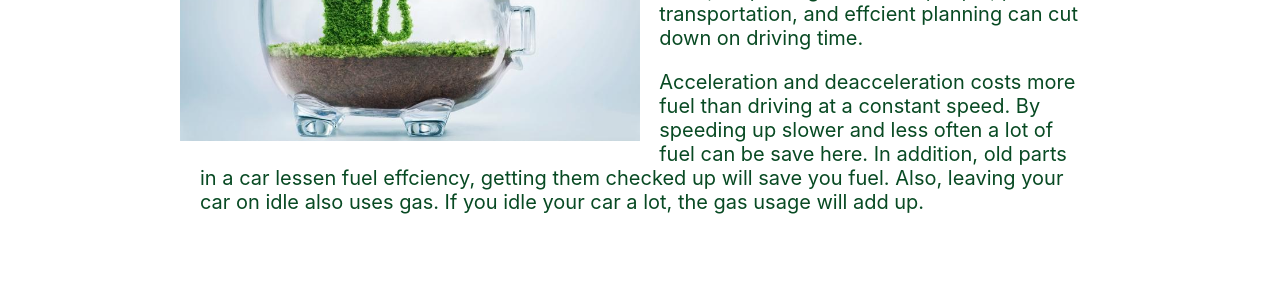
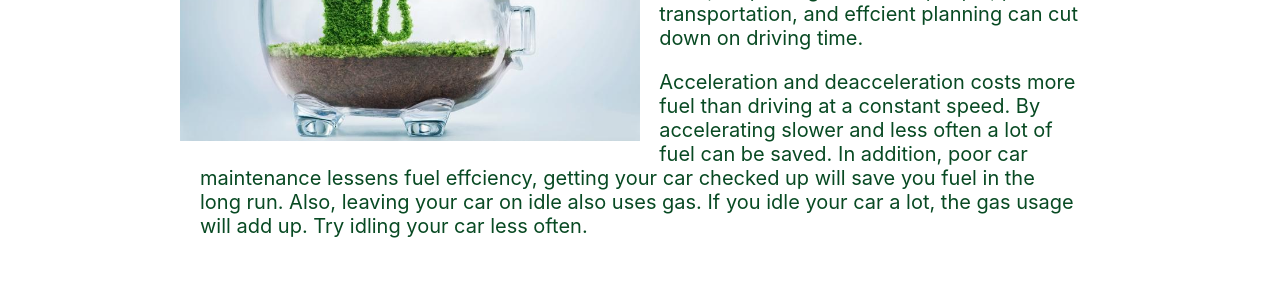
Before and after one commit to chonk9/webmaster23-24, a React (Create React App) app: page /clean-solutions-vehicles in a window 1280 px wide. Shown: the part 902-1190 px from the top of the page. Built offline with nearby package versions, Linux system fonts and the light colour scheme.

Commit message:
text revision

```diff
--- a/src/Pages/CleanSolutionsHome.jsx
+++ b/src/Pages/CleanSolutionsHome.jsx
@@ -24,7 +24,7 @@ export default function CleanSolutionsHome() {
             This can be done by using sails, windmills, and more recently, wind turbines.</p>
             <p>Wind power is very sustainable but inconsistent and requires other sources of energy
               and energy storage to create a reliable stream of energy.</p>
-            <p>Check the map to see if your area incentives for wind power.</p>
+            <p>Check the map to see if your area has incentives for switching to wind power.</p>
           </>}/>
         </div>
         <div className="solution">
@@ -37,7 +37,7 @@ export default function CleanSolutionsHome() {
               however, depending on your latitude, energy generation may fluctuate depending on the season.
               In addition, cloud coverage will affect power generation.</p>
             <p>Energy storage or a more reliable source of energy may be needed to supplement solar power.</p>
-            <p>Some places may give tax credit if you switch to solar so check out the map for more information.</p>
+            <p>Some states may have incentives for switching to solar so check out the map for more information.</p>
           </>}/>
         </div>
 
--- a/src/Pages/CleanSolutionsVehicles.jsx
+++ b/src/Pages/CleanSolutionsVehicles.jsx
@@ -75,9 +75,9 @@ export default function CleanSolutionsVehicles() {
                                     </p>
                                     <p>
                                         Acceleration and deacceleration costs more fuel than driving at a constant speed.
-                                        By speeding up slower and less often a lot of fuel can be save here.
-                                        In addition, old parts in a car lessen fuel effciency, getting them checked up will save you fuel.
-                                        Also, leaving your car on idle also uses gas. If you idle your car a lot, the gas usage will add up.
+                                        By accelerating slower and less often a lot of fuel can be saved.
+                                        In addition, poor car maintenance lessens fuel effciency, getting your car checked up will save you fuel in the long run.
+                                        Also, leaving your car on idle also uses gas. If you idle your car a lot, the gas usage will add up. Try idling your car less often.
                                     </p>
                                 </>
                             }
--- a/src/Pages/CleanSolutionsWaste.jsx
+++ b/src/Pages/CleanSolutionsWaste.jsx
@@ -30,9 +30,9 @@ export default function CleanSolutionsWaste() {
             <img src={compostBin}></img>
           </>} textElt={<>
             <p>Composting is the controlled decomposition of organic materials by using bacteria and other microorganisms.
-            The compost that forms is very good for growing plants when done correctly.
-            Food waste makes up <b>24%</b> of US landfills.
-            Composting food would allow this food to be utilized more and reduce emissions, water, and resource usage.
+            The compost produced, when done correctly, is very good fertilizer for growing plants.
+            Food waste makes up <b>24%</b> of US landfills. Which then contributes methane to the atmosphere from decomposition.
+            Composting the food instead would allow this food to be utilized and reduce emissions, water, and resource usage.
             </p>
             <p>
               For more information see <a href='https://www.epa.gov/recycle/composting-home' rel='noreferer'><b>https://www.epa.gov/recycle/composting-home</b></a>
```
